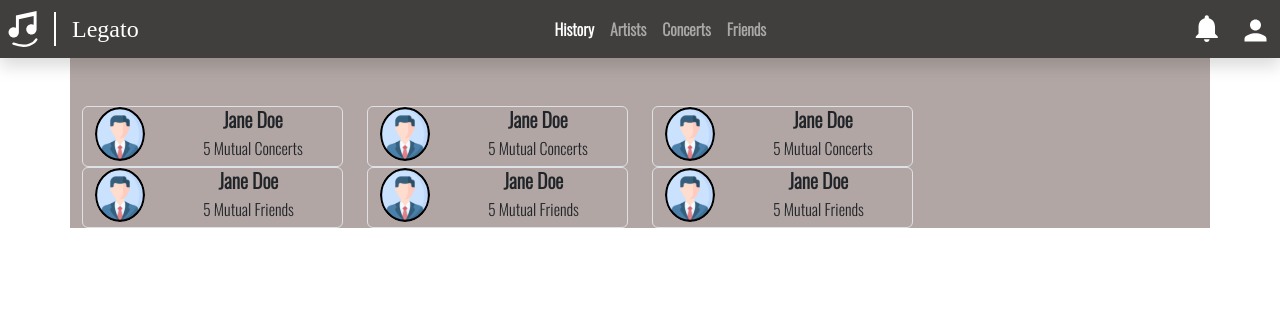
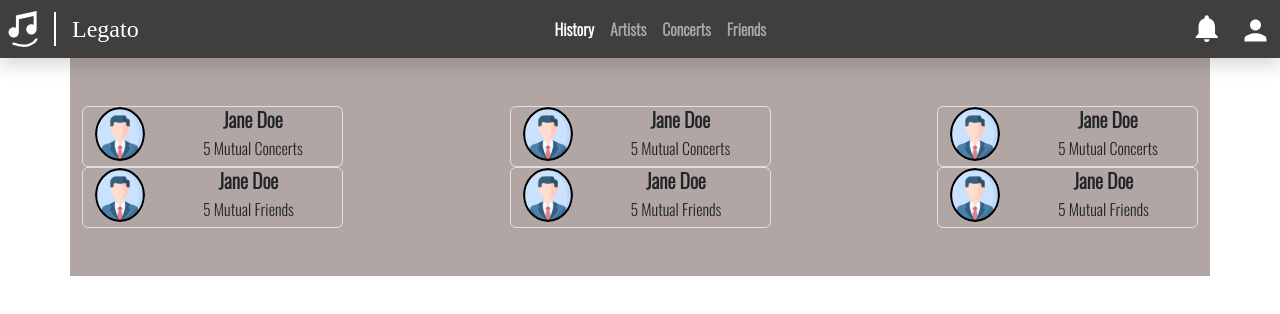
Before and after one commit to SDSC-Cali-Coders/Legato, a React (Create React App) app in the folder frontend/: page / in a window 1280 px wide. Shown: the top 314 px of the page. Built offline with nearby package versions, Linux system fonts and the light colour scheme; a web font is replaced by a local one.

Commit message:
spacing fixes

```diff
--- a/frontend/src/App.jsx
+++ b/frontend/src/App.jsx
@@ -15,8 +15,8 @@
     <>
       {props.isLoggedIn && <Navbar/>}
 
-      <div className="container pt-5">
-        <div className="row">
+      <div className="container py-5">
+        <div className="row justify-content-between">
           <div className="col-3">
             <UserCard img={defProfileIcon} name="Jane Doe" mutualNumber="5" type="Concerts"></UserCard>
           </div>
@@ -28,7 +28,7 @@
           </div>
         </div>
 
-        <div className="row">
+        <div className="row justify-content-between">
           <div className="col-3">
             <UserCard img={defProfileIcon} name="Jane Doe" mutualNumber="5" type="Friends"></UserCard>
           </div>
```
